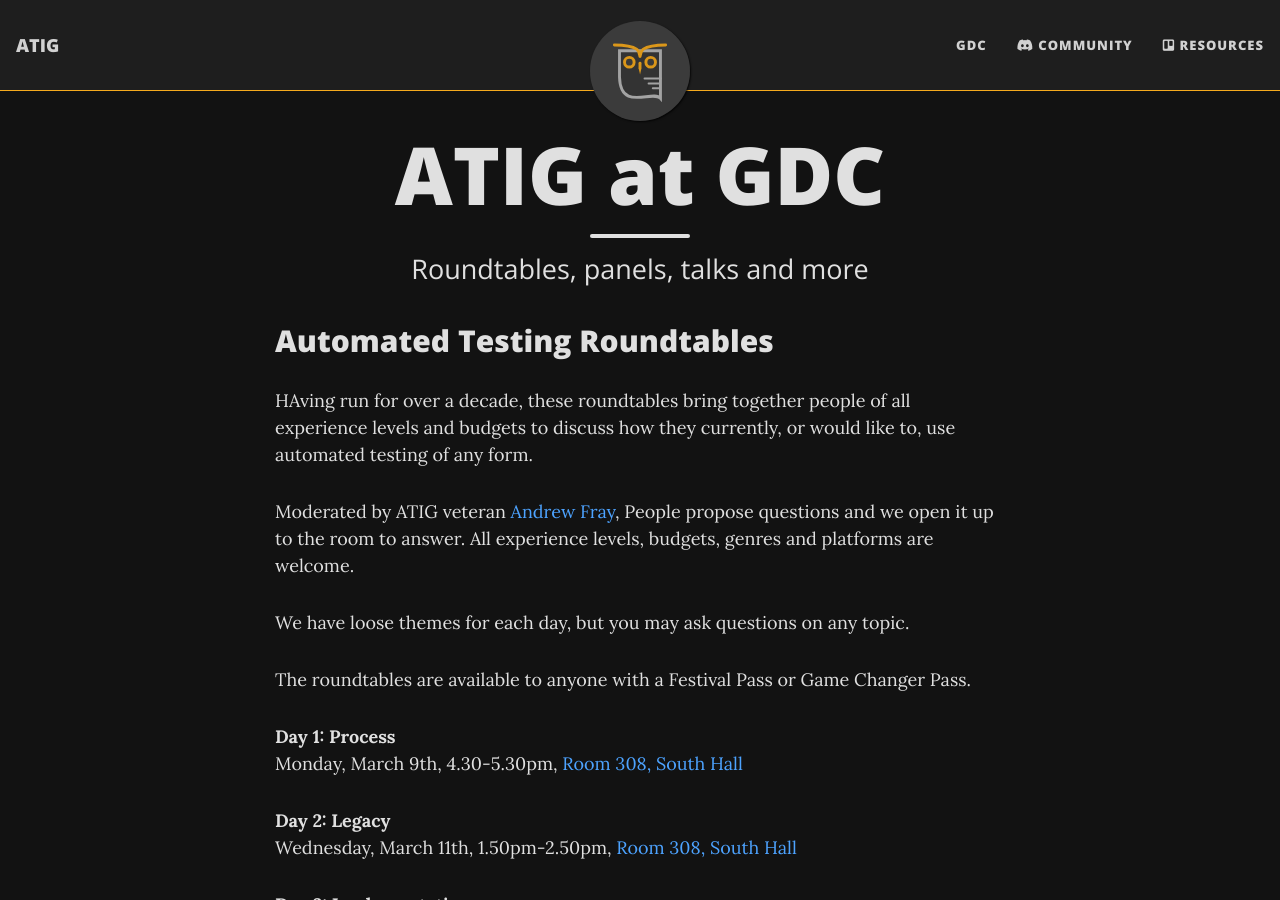
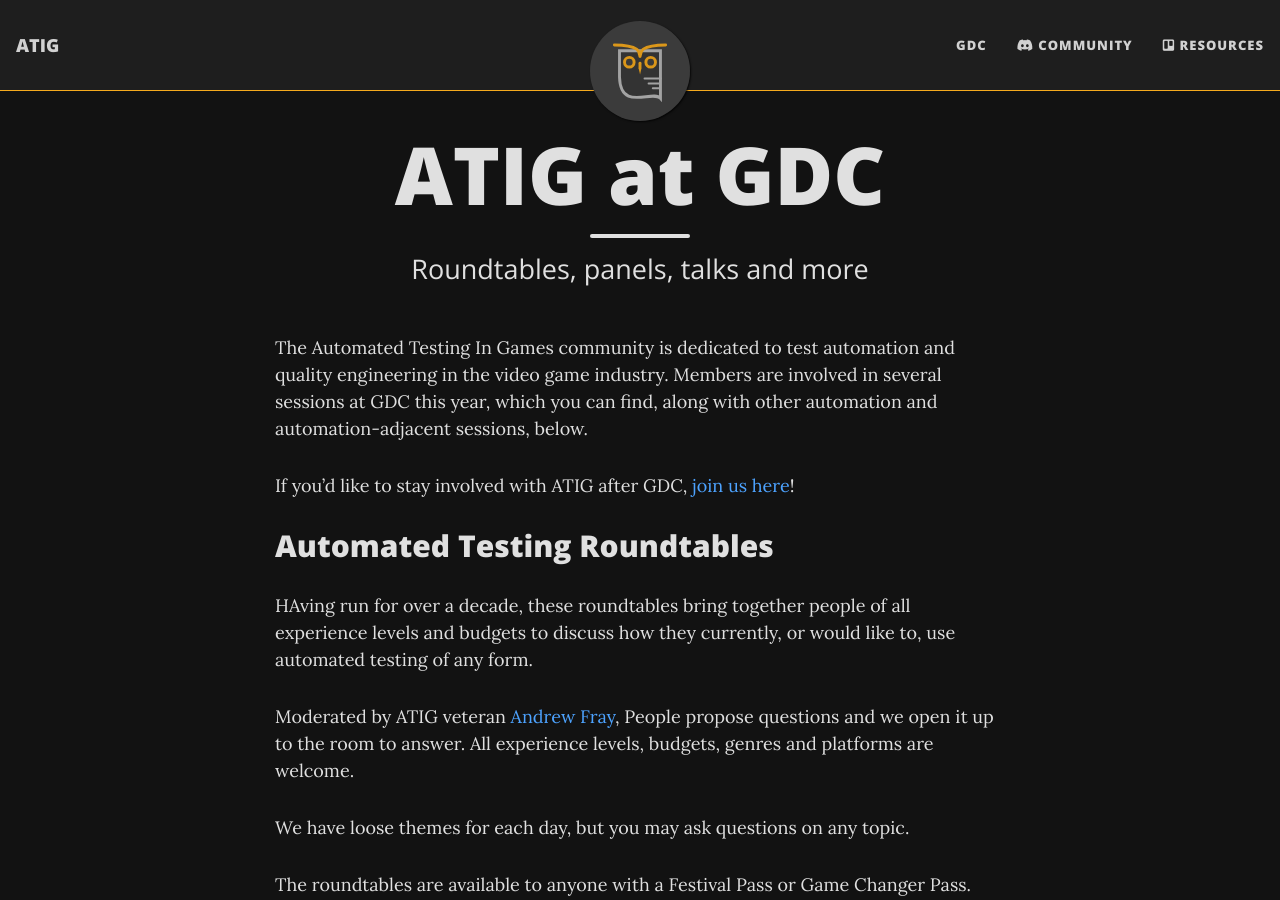
Before and after one commit to tenpn/atig-website, a Jekyll site: the page built from gdc.md, in a window 1280 px wide and 900 px high. Built offline with Jekyll 4.4.1, drawn with Linux system fonts in a browser that asks for light colours.

Commit message:
metter atig intro

```diff
--- a/gdc.md
+++ b/gdc.md
@@ -3,6 +3,10 @@
 title: ATIG at GDC
 subtitle: Roundtables, panels, talks and more
 ---
+
+The Automated Testing In Games community is dedicated to test automation and quality engineering in the video game industry. Members are involved in several sessions at GDC this year, which you can find, along with other automation and automation-adjacent sessions, below.
+
+If you'd like to stay involved with ATIG after GDC, [join us here](/index.html)!
 
 ## Automated Testing Roundtables
 
```
